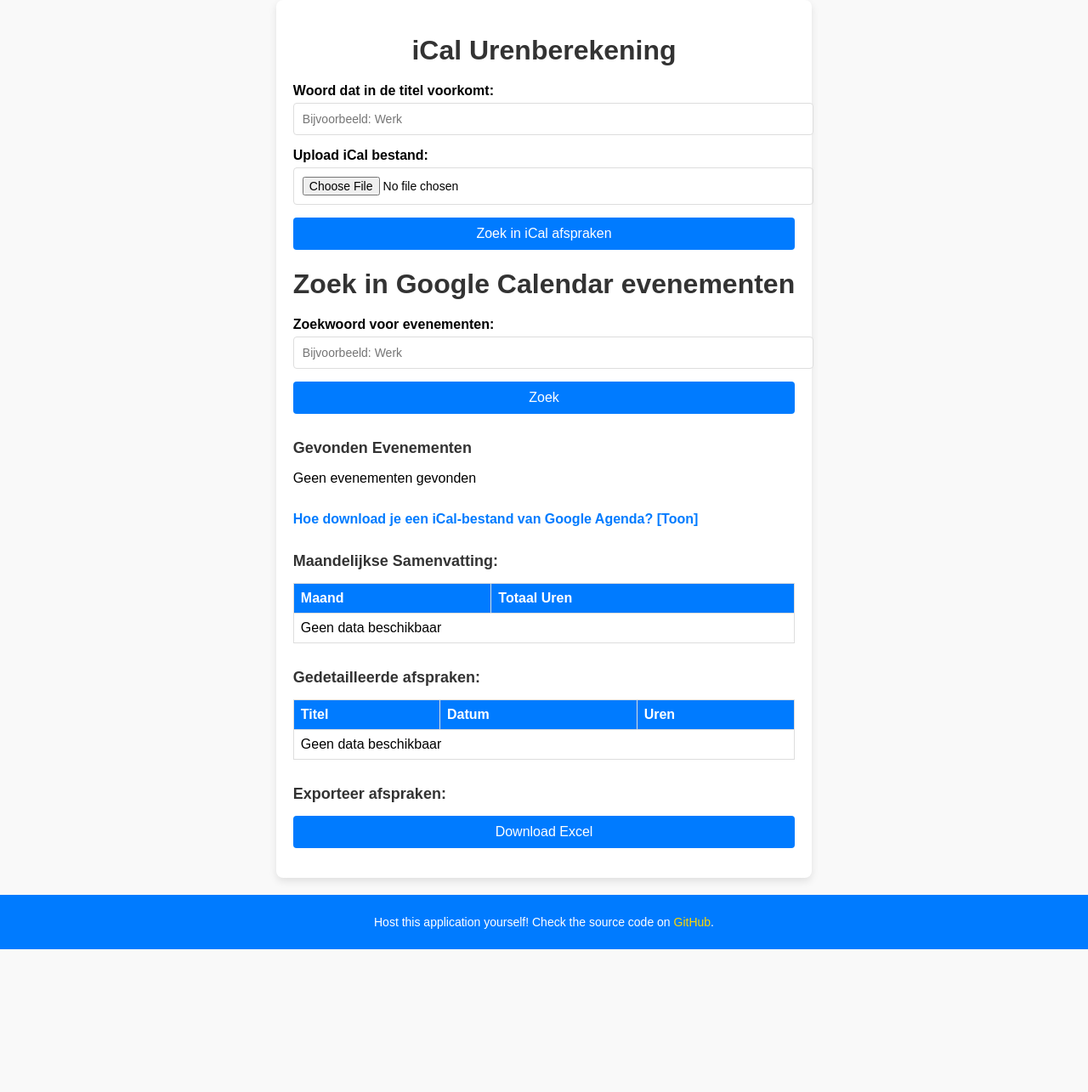
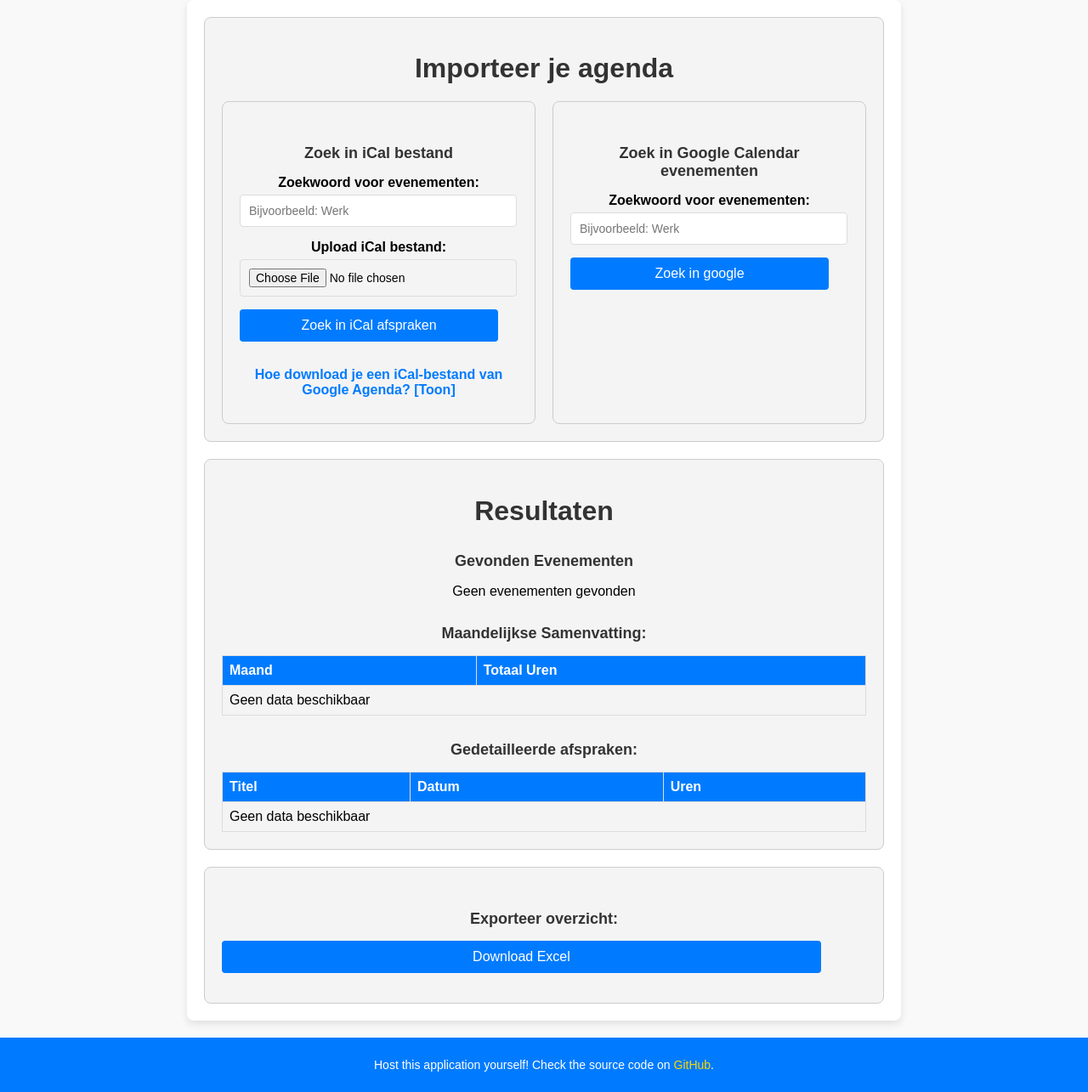
Before and after one commit to nickdubbel/TimeTracker, a Flask app: page / in a window 1280 px wide. Shown: the whole page at 85% size. Before the commit the page ends 1117 px from the top, so only its background shows below. Run offline with Flask 3, Linux system fonts and the light colour scheme.

Commit message:
Update website view with boxes

```diff
--- a/static/style.css
+++ b/static/style.css
@@ -9,13 +9,15 @@ html, body {
 }
 
 .content {
-    flex: 1;
+    /* flex: 1; */
     padding: 20px;
     max-width: 800px;
     margin: 0 auto;
     background: white;
     border-radius: 8px;
     box-shadow: 0 4px 10px rgba(0, 0, 0, 0.1);
+    display: grid; /* Gebruik flexbox om de divs naast elkaar te plaatsen */
+    gap: 20px; /* Ruimte tussen de divs */
 }
 
 h1 {
@@ -33,12 +35,12 @@ h2 {
 form label {
     font-weight: bold;
     display: block;
-    margin: 10px 0 5px;
+    margin: 10px 10px 5px;
 }
 
 input[type="text"], input[type="file"], button {
     display: block;
-    width: 100%;
+    width: 93%;
     margin-bottom: 15px;
     padding: 10px;
     font-size: 14px;
@@ -122,3 +124,17 @@ footer a {
 footer a:hover {
     text-decoration: underline;
 }
+
+
+.container {
+    display: flex; /* Gebruik flexbox om de divs naast elkaar te plaatsen */
+    gap: 20px; /* Ruimte tussen de divs */
+}
+.box {
+    flex: 1; /* Zorg dat beide divs even breed zijn */
+    padding: 20px;
+    background-color: #f4f4f4;
+    border: 1px solid #ccc;
+    border-radius: 8px;
+    text-align: center;
+}
--- a/templates/index.html
+++ b/templates/index.html
@@ -3,15 +3,19 @@
 <head>
     <meta charset="UTF-8">
     <meta name="viewport" content="width=device-width, initial-scale=1.0">
-    <title>iCal Urenberekening</title>
+    <title>iCal Urenberekening test</title>
     <!-- Link to CSS -->
     <link rel="stylesheet" href="{{ url_for('static', filename='style.css') }}">
 </head>
 <body>
     <div class="content">
-        <h1>iCal Urenberekening</h1>
+        <div class="box">
+            <h1>Importeer je agenda</h1>
+            <div class="container">
+                <div class="box iCal-upload">
+                    <h2>Zoek in iCal bestand</h2>
                     <form id="uploadForm" enctype="multipart/form-data">
-            <label for="event_name">Woord dat in de titel voorkomt:</label>
+                        <label for="event_name">Zoekwoord voor evenementen: </label>
                         <input type="text" id="event_name" name="event_name" placeholder="Bijvoorbeeld: Werk" required>
 
                         <label for="file">Upload iCal bestand:</label>
@@ -19,13 +23,46 @@
 
                         <button type="submit">Zoek in iCal afspraken</button>
                     </form>
-        <h1>Zoek in Google Calendar evenementen</h1>
+
+                    <div class="instructions">
+                        <div class="instructions-summary" onclick="toggleInstructions()">
+                            Hoe download je een iCal-bestand van Google Agenda? <span id="toggle-text"><b>[Toon]</b></span>
+                        </div>
+                        <div class="instructions-details" id="instructions-details">
+                            <p><b>Stap 1:</b> Open <a href="https://calendar.google.com" target="_blank">Google Agenda</a> en log in met je Google-account.</p>
+                            <p><b>Stap 2:</b> Ga naar Instellingen:</p>
+                            <ul>
+                                <li>Klik op het <b>tandwiel-icoon</b> rechtsboven in het scherm.</li>
+                                <li>Selecteer <b>Instellingen</b> in het dropdownmenu.</li>
+                            </ul>
+                            <p><b>Stap 3:</b> Selecteer de gewenste agenda:</p>
+                            <ul>
+                                <li>In het linkermenu, onder <b>Instellingen voor mijn agenda's</b>, klik op de naam van de agenda.</li>
+                            </ul>
+                            <p><b>Stap 4:</b> Download de agenda:</p>
+                            <ul>
+                                <li>Scroll naar beneden naar <b>Agenda-instellingen</b>.</li>
+                                <li>Klik op <b>Geheime adres in iCal-formaat</b>.</li>
+                                <li>Kopieer de weergegeven link of klik erop om het iCal-bestand te downloaden.</li>
+                            </ul>
+                            <p><b>Let op:</b> Deel deze URL niet met anderen, omdat het volledige toegang geeft tot je agenda.</p>
+                        </div>
+                    </div>
+
+                </div>
+                <div class="box google-upload">
+                    <h2>Zoek in Google Calendar evenementen</h2>
                     <form method="post" action="/list-events">
                         <label for="event_name">Zoekwoord voor evenementen:</label>
                         <input type="text" name="event_name" id="event_name" placeholder="Bijvoorbeeld: Werk" required>
-            <button type="submit">Zoek</button>
+                        <button type="submit">Zoek in google</button>
                     </form>
+                </div>
+            </div>
+        </div>
 
+        <div class="box">
+            <h1>Resultaten</h1>
             {% if events is not none %}
                 <h2>Gevonden Evenementen</h2>
                 {% if events|length > 0 %}
@@ -53,30 +90,6 @@
             {% endif %}
 
 
-        <div class="instructions">
-            <div class="instructions-summary" onclick="toggleInstructions()">
-                Hoe download je een iCal-bestand van Google Agenda? <span id="toggle-text"><b>[Toon]</b></span>
-            </div>
-            <div class="instructions-details" id="instructions-details">
-                <p><b>Stap 1:</b> Open <a href="https://calendar.google.com" target="_blank">Google Agenda</a> en log in met je Google-account.</p>
-                <p><b>Stap 2:</b> Ga naar Instellingen:</p>
-                <ul>
-                    <li>Klik op het <b>tandwiel-icoon</b> rechtsboven in het scherm.</li>
-                    <li>Selecteer <b>Instellingen</b> in het dropdownmenu.</li>
-                </ul>
-                <p><b>Stap 3:</b> Selecteer de gewenste agenda:</p>
-                <ul>
-                    <li>In het linkermenu, onder <b>Instellingen voor mijn agenda's</b>, klik op de naam van de agenda.</li>
-                </ul>
-                <p><b>Stap 4:</b> Download de agenda:</p>
-                <ul>
-                    <li>Scroll naar beneden naar <b>Agenda-instellingen</b>.</li>
-                    <li>Klik op <b>Geheime adres in iCal-formaat</b>.</li>
-                    <li>Kopieer de weergegeven link of klik erop om het iCal-bestand te downloaden.</li>
-                </ul>
-                <p><b>Let op:</b> Deel deze URL niet met anderen, omdat het volledige toegang geeft tot je agenda.</p>
-            </div>
-        </div>
 
             <h2>Maandelijkse Samenvatting:</h2>
             <table id="monthlySummaryTable" border="1">
@@ -127,9 +140,12 @@
                 {% endif %}
                 </tbody>
             </table>
+        </div>
 
-        <h2>Exporteer afspraken:</h2>
+        <div class="box">
+            <h2>Exporteer overzicht:</h2>
             <button onclick="window.location.href='/export'">Download Excel</button>
+        </div>
     </div>
 
 
```
Lines whose indentation alone changed are shown as unchanged.
